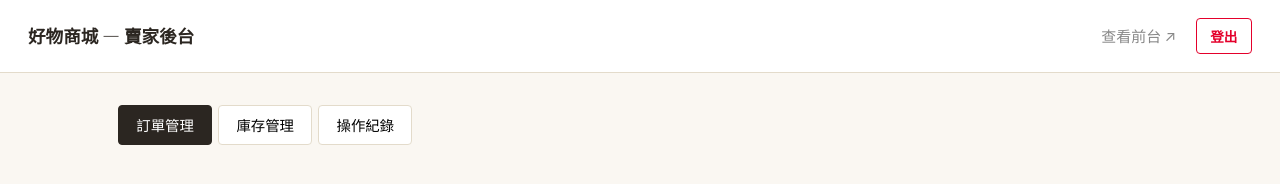
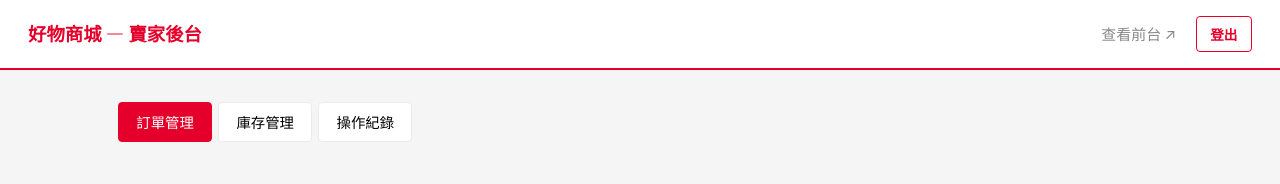
Before and after one commit to seanhong1215/haowu-mall-demo, a website: page public/admin/index.html in a window 1280 px wide. Drawn offline with Linux system fonts and the light colour scheme; no server answers.

Commit message:
style(v2): 後台視覺風格與前台統一
移除 .admin-shell 原本覆蓋的米色系配色變數，改為繼承全站紅色主色調的設計 token。

topbar logo、分頁按鈕選中狀態、登入卡片改用品牌紅（var(--color-accent)），資料表格區維持白底以確保可讀性，僅品牌元素跟前台同一套語言。

```diff
--- a/public/assets/css/style.css
+++ b/public/assets/css/style.css
@@ -497,17 +497,21 @@ body.cart-open .cart-drawer { transform: translateX(0); }
 .site-footer a:hover { color: #fff; }
 .site-footer__bottom { margin-top: 32px; padding-top: 20px; border-top: 1px solid #444; font-size: 0.78rem; color: #999; display: flex; justify-content: space-between; flex-wrap: wrap; gap: 8px; }
 
-/* ---------- admin (後台，維持原簡約風格，與前台區隔) ---------- */
-.admin-shell { min-height: 100vh; background: #faf7f2; --color-text: #2b2621; --color-bg-alt: #f1ece2; --color-border: #e3dbcb; }
-.admin-topbar { display: flex; justify-content: space-between; align-items: center; padding: 18px 28px; border-bottom: 1px solid var(--color-border); background: var(--color-surface); }
-.admin-topbar__logo { font-size: 1.1rem; font-weight: 700; }
+/* ---------- admin（後台）——沿用前台的設計語彙（配色、字體），
+   資料密集的表格區維持白底以利閱讀，僅品牌元素（logo、分頁、按鈕）走紅色主色調 */
+.admin-shell { min-height: 100vh; background: var(--color-bg); }
+.admin-topbar {
+  display: flex; justify-content: space-between; align-items: center; padding: 16px 28px;
+  border-bottom: 2px solid var(--color-accent); background: var(--color-surface);
+}
+.admin-topbar__logo { font-size: 1.15rem; font-weight: 900; color: var(--color-accent); }
 .admin-main { padding: 32px 28px; max-width: 1100px; margin: 0 auto; }
 .admin-tabs { display: flex; gap: 6px; margin-bottom: 24px; }
 .admin-tabs button {
   padding: 0.6em 1.2em; border: 1px solid var(--color-border); background: var(--color-surface);
   cursor: pointer; border-radius: var(--radius); font-size: 0.9rem;
 }
-.admin-tabs button[aria-selected="true"] { background: var(--color-text); color: #fff; border-color: var(--color-text); }
+.admin-tabs button[aria-selected="true"] { background: var(--color-accent); color: #fff; border-color: var(--color-accent); }
 .admin-toolbar { margin-bottom: 16px; }
 .admin-toolbar input[type="search"] {
   width: 100%; max-width: 360px; padding: 0.6em 0.9em; border: 1px solid var(--color-border);
@@ -522,7 +526,7 @@ body.cart-open .cart-drawer { transform: translateX(0); }
 .status-pill--paid { background: #e6eef7; color: #3a5c86; }
 .status-pill--fulfilled { background: var(--color-success-bg); color: var(--color-success); }
 .status-pill--cancelled { background: var(--color-error-bg); color: var(--color-error); }
-.admin-login { max-width: 360px; margin: 12vh auto; padding: 0 24px; }
+.admin-login { max-width: 400px; margin: 12vh auto; padding: 32px; background: var(--color-surface); border-radius: var(--radius); box-shadow: var(--shadow); }
 .inline-input { width: 70px; padding: 0.4em; border: 1px solid var(--color-border); border-radius: var(--radius); font-size: 0.85rem; }
 .admin-order-detail { background: var(--color-surface); box-shadow: var(--shadow); padding: 24px; margin-top: 16px; }
 .text-muted { color: var(--color-text-muted); }
```
